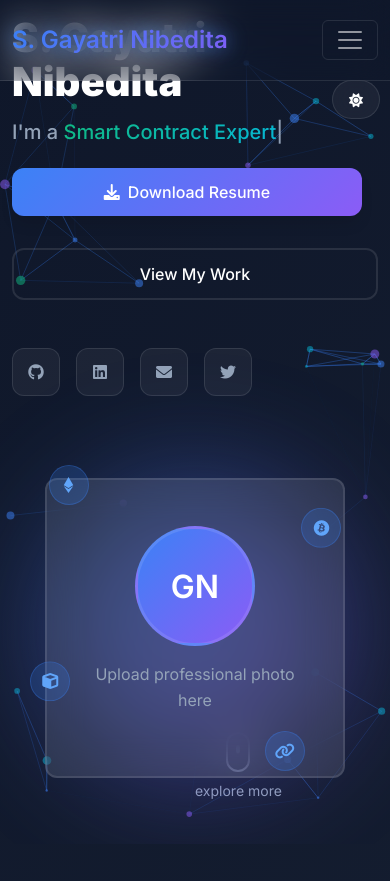
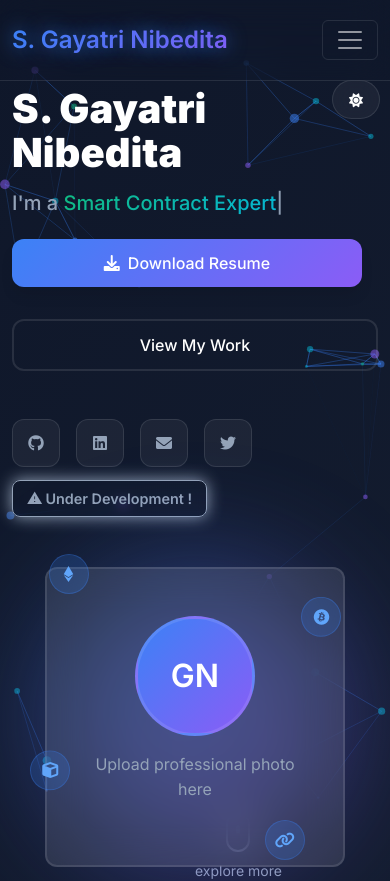
Before and after one commit to Gayatri-Nibedita/Personal-Portfolio, a React (Vite) app in the folder src/personal-portfolio-frontend/: page / in a window 390 px wide. Shown: the top 881 px of the page. Built offline with nearby package versions, Linux system fonts and the light colour scheme.

Commit message:
fixed mobile view

```diff
--- a/src/personal-portfolio-frontend/src/App.jsx
+++ b/src/personal-portfolio-frontend/src/App.jsx
@@ -64,7 +64,7 @@ ${isDarkMode ? 'dark-theme' : 'light-theme'}`}>
         <Container>
           <div className="row align-items-center">
             <div className="col-md-6">
-              <p className="mb-0 text-muted">© 2025 S. Gayatri Nibedita. All rights reserved.</p>
+              <p className="mb-0">© 2024 S. Gayatri Nibedita. All rights reserved.</p>
             </div>
             <div className="col-md-6 text-md-end">
               <div className="tech-badges">
--- a/src/personal-portfolio-frontend/src/components/Hero.jsx
+++ b/src/personal-portfolio-frontend/src/components/Hero.jsx
@@ -51,8 +51,6 @@ const Hero = () => {
             <div data-aos="fade-right" data-aos-delay="400">
               <h1 className="hero-title">
                 <span className="name-primary">S. Gayatri Nibedita </span>
-
-
               </h1>
             </div>
 
@@ -101,6 +99,10 @@ const Hero = () => {
           </Col>
 
           <Col lg={6} className="hero-image">
+          <div className="dev-tag" data-aos="fade-down" data-aos-delay="300">
+          ⚠ Under Development !
+          </div>
+
             <div className="profile-container" data-aos="fade-left" data-aos-delay="600">
               <div className="profile-glow"></div>
               <div className="profile-placeholder">
--- a/src/personal-portfolio-frontend/src/index.scss
+++ b/src/personal-portfolio-frontend/src/index.scss
@@ -189,6 +189,27 @@ html {
 .nav-link.active::after {
   width: 80%;
 }
+
+.dev-tag {
+
+  display: inline-block;
+  background: var(--bg); /* soft amber glow */
+  color: var(--text-secondary);
+  padding: 6px 14px;
+  border-radius: 8px;
+  font-weight: 600;
+  font-size: 0.9rem;
+  backdrop-filter: blur(6px);
+  border: 1px solid ;
+  box-shadow: 0 2px 10px ;
+  animation: pulseGlow 2s infinite;
+}
+
+@keyframes pulseGlow {
+  0%, 100% { box-shadow: 0 0 8px ; }
+  50% { box-shadow: 0 0 16px ; }
+}
+
 
 /* Enhanced social link animations */
 .social-link {
@@ -447,6 +468,8 @@ html {
   align-items: center;
   position: relative;
   overflow: hidden;
+  padding-top: 80px;
+  flex-wrap: wrap;
 }
 
 .hero-content {
@@ -1103,25 +1126,19 @@ html {
   border: 1px solid rgba(16, 185, 129, 0.3);
 }
 
-.status-indicator {
-  width: 12px;
-  height: 12px;
-  background: #10b981;
-  border-radius: 50%;
-  animation: pulse 2s ease-in-out infinite;
-}
 
 .contact-form-card {
   background: var(--card-bg);
   backdrop-filter: blur(20px);
   border: 1px solid var(--card-border);
   border-radius: var(--border-radius);
+  color: var(--pill-text);
 }
 
 .form-control-custom {
   background: var(--card-bg);
   border: 1px solid var(--card-border);
-  color: var(--text-primary);
+  color: var(--text-secondary);
   border-radius: var(--border-radius);
   transition: var(--transition);
 }
@@ -1179,9 +1196,9 @@ html {
 }
 
 .tech-badge.react {
-  background: rgba(70, 212, 252, 0.2);
-  color: #61dafb;
-  border: 1px solid rgba(97, 218, 251, 0.3);
+  background: rgba(252, 70, 91, 0.194);
+  color: #fb617d;
+  border: 1px solid rgba(251, 97, 179, 0.3);
 }
 
 .tech-badge.js {
```
